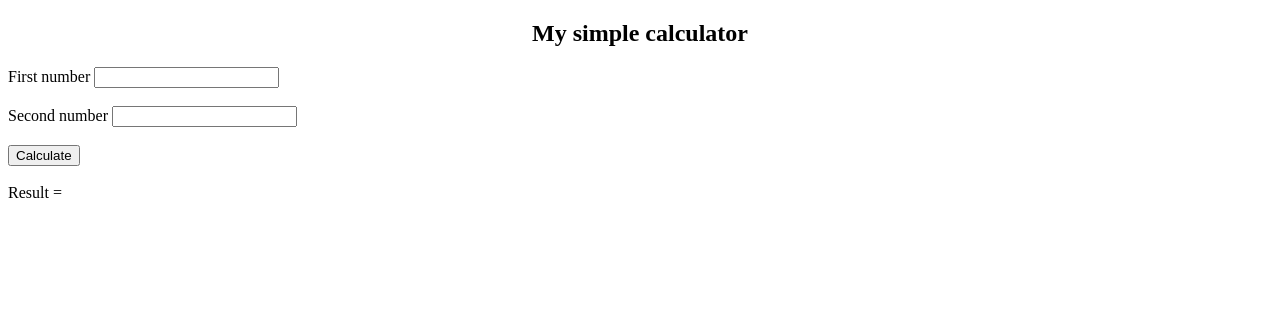
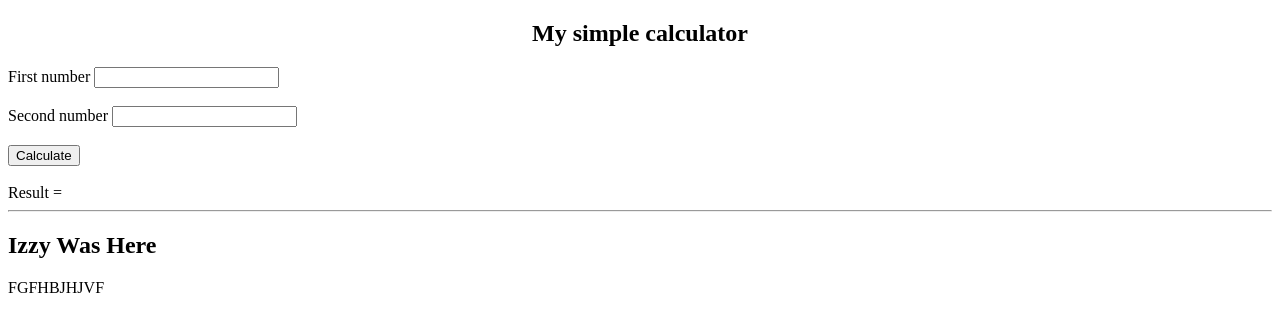
Before and after one commit to Oyefolarin/test-repo, a plain HTML site: page index.html in a window 1280 px wide. Drawn offline with Linux system fonts and the light colour scheme.

Commit message:
Update index.html

```diff
--- a/index.html
+++ b/index.html
@@ -2,7 +2,7 @@
 <html lang="en">
 
 <head>
-<meta charset="utf-8">
+    <meta charset="utf-8">
     <title>Test</title>
 
 </head>
@@ -23,9 +23,12 @@
     <br>
     <input type="button" onclick="calc()" value="Calculate" />
     <br>
-    <br>
-    Result =
+    <br> Result =
     <div class="result"></div>
+    <hr>
+
+    <h2>Izzy Was Here</h2>
+    <p> FGFHBJHJVF</P>
 
 </body>
 
```
